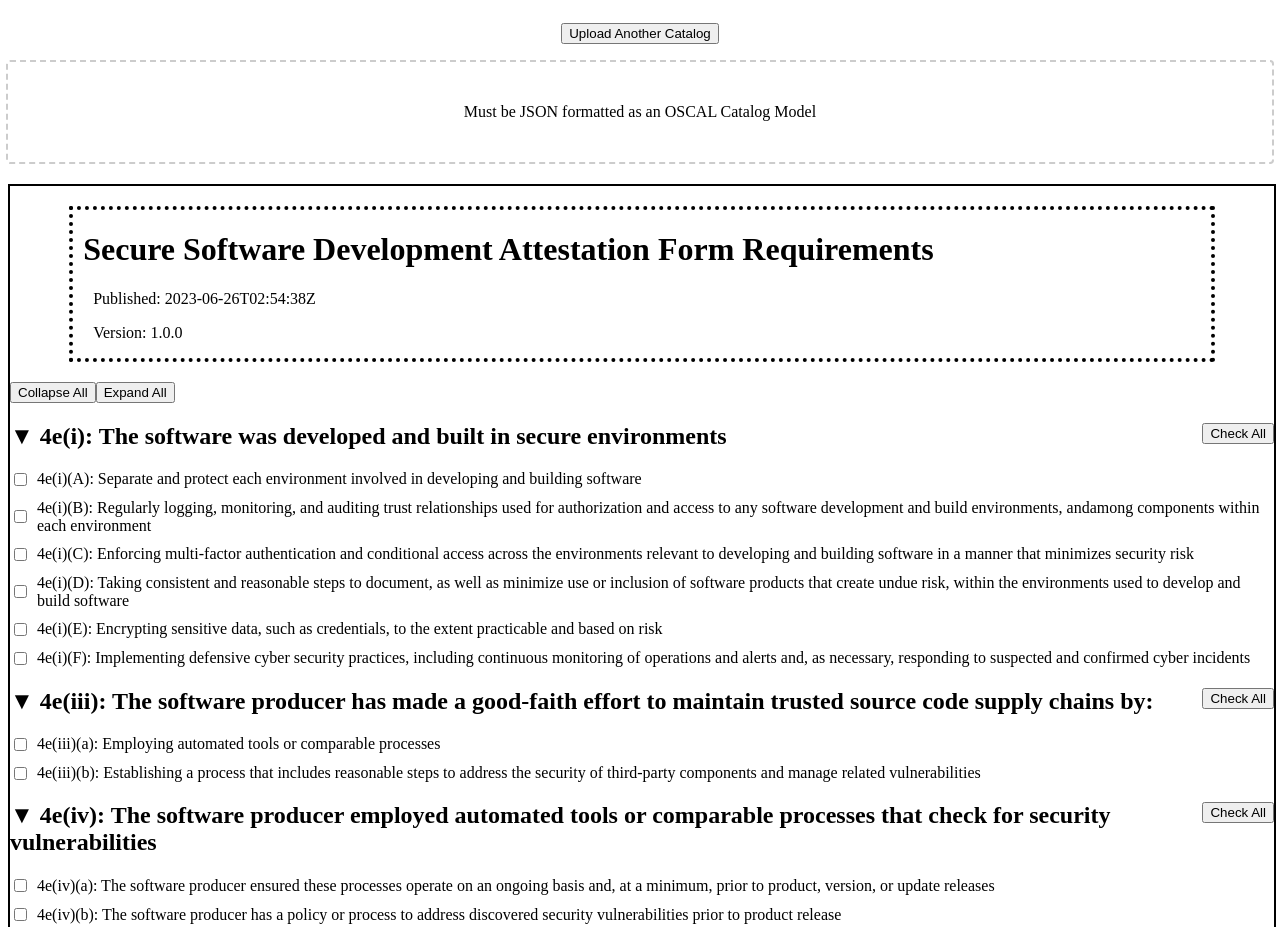
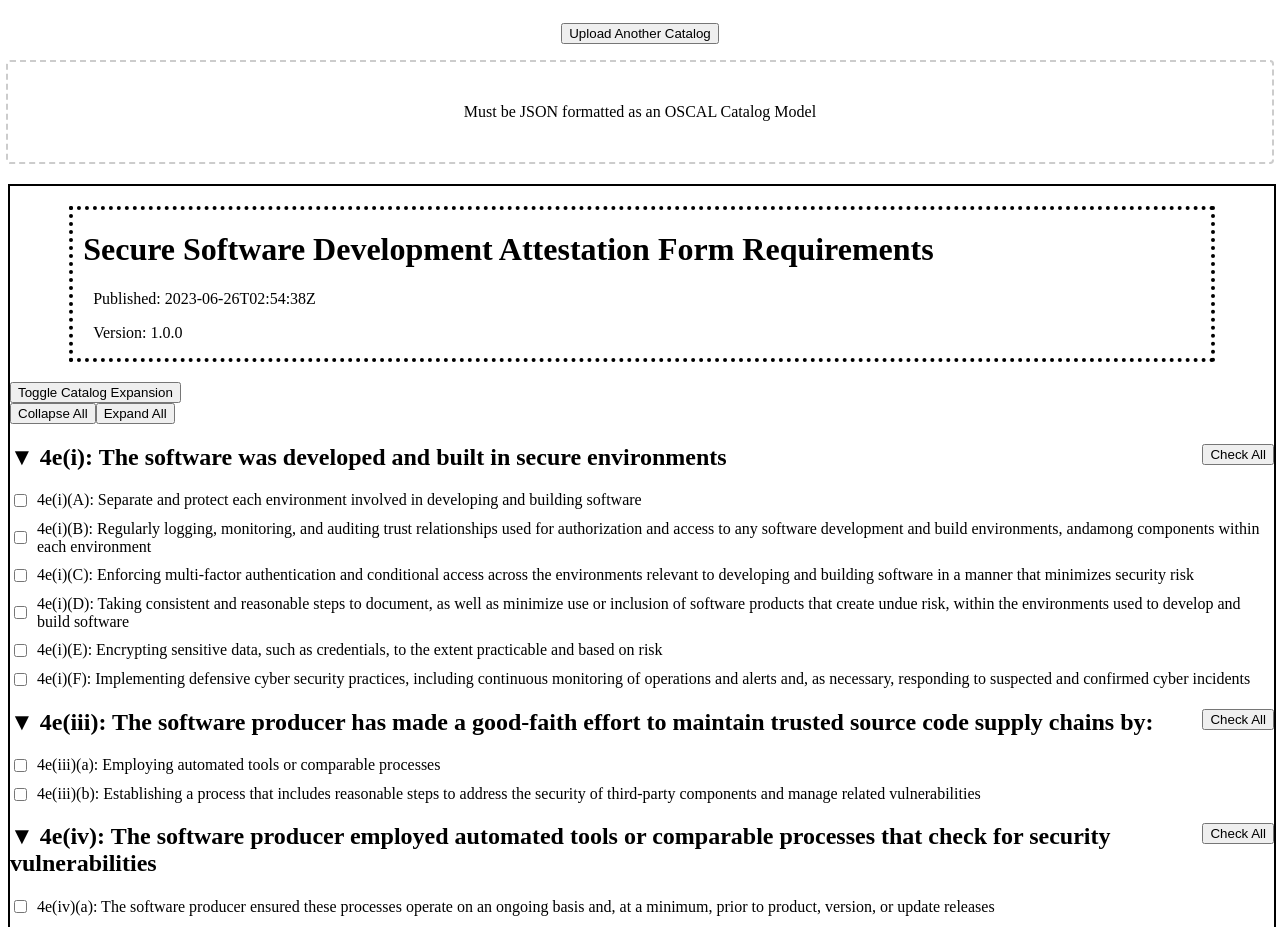
Before and after one commit to SoftwareDesignLab/Secure-Software-Self-Attestation, an Angular app in the folder web_app/sdlc-checklist/: page / in a window 1280 px wide. Shown: the top 927 px of the page. Built offline with nearby package versions, Linux system fonts and the light colour scheme.

Commit message:
Added a collapse catalog button and made sure each collapse groups button only applied to the active catalog

```diff
--- a/web_app/sdlc-checklist/src/app/app.component.css
+++ b/web_app/sdlc-checklist/src/app/app.component.css
@@ -14,3 +14,7 @@
   border: 2px solid black;
   margin-top: 20px;
 }
+
+.hidden {
+  display: none;
+}
--- a/web_app/sdlc-checklist/src/app/app.component.html
+++ b/web_app/sdlc-checklist/src/app/app.component.html
@@ -3,20 +3,23 @@
 <div *ngFor="let catalog of catalogData.catalogs">
   <div class="catalog-container">
     <app-catalog-info [uuid]="catalog.uuid" [metadata]="catalog.metadata" *ngIf="catalog"></app-catalog-info>
-    <div id="grid-container" class="grid-container" *ngIf="catalog">
+    <button (click)="toggleExpansion(catalog.uuid)">Toggle Catalog Expansion</button>
+    <div id="grid-container" [className]="isShown(catalog.uuid) ? 'grid-container' : 'grid-container hidden'" *ngIf="catalog">
       <div id="group-container" class="group-container">
-        <button (click)="setAllGroupExpansion(false)">Collapse All</button>
-        <button (click)="setAllGroupExpansion(true)">Expand All</button>
+        <button (click)="setAllGroupExpansion(false, catalog.uuid)">Collapse All</button>
+        <button (click)="setAllGroupExpansion(true, catalog.uuid)">Expand All</button>
         <!-- TODO make groups a list of objects so that descriptions can be fetched with a function-->
         <app-group *ngFor="let group of catalog.groups"
           [id]="group.id"
           [title]="group.title"
           [controls]="group.controls"
+          [catalogUUID]="catalog.uuid"
         ></app-group>
       <div *ngIf="catalog.controls">
         <app-group
           [title]="control"
           [controls]="catalog.controls"
+          [catalogUUID]="catalog.uuid"
         ></app-group>
         </div>
       </div>
--- a/web_app/sdlc-checklist/src/app/app.component.ts
+++ b/web_app/sdlc-checklist/src/app/app.component.ts
@@ -22,6 +22,7 @@ interface CatalogData {
 export class AppComponent {
   catalogData: CatalogData = {catalogs: []};
   showComponentsArray: any;
+  hiddenCatalogs = new Set<String>();
   @ViewChildren(GroupComponent) childComponents!: QueryList<GroupComponent>;
   control: string = "Ungrouped Controls";
 
@@ -33,10 +34,23 @@ export class AppComponent {
     this.catalogData.catalogs.push(jsonData);
   }
 
-  setAllGroupExpansion(toSet: boolean): void {
+  setAllGroupExpansion(toSet: boolean, uuid: String): void {
     this.childComponents.forEach((child) => {
-      child.setComponents(toSet);
+      if (child.catalogUUID === uuid) {
+        child.setComponents(toSet);
+      }
     });
   }
 
+  toggleExpansion(uuid: String): void {
+    if (this.hiddenCatalogs.has(uuid)) {
+      this.hiddenCatalogs.delete(uuid);
+    } else {
+      this.hiddenCatalogs.add(uuid);
+    }
+  }
+
+  isShown(uuid: any): boolean {
+    return !this.hiddenCatalogs.has(uuid);
+  }
 }
--- a/web_app/sdlc-checklist/src/app/group/group.component.ts
+++ b/web_app/sdlc-checklist/src/app/group/group.component.ts
@@ -11,6 +11,7 @@ export class GroupComponent {
   @Input() title: any;
   @Input() description: any;
   @Input() controls: any;
+  @Input() catalogUUID: any;
   @ViewChildren(ChecklistItemComponent) childComponents!: QueryList<ChecklistItemComponent>;
   showComponents = true;
 
```
